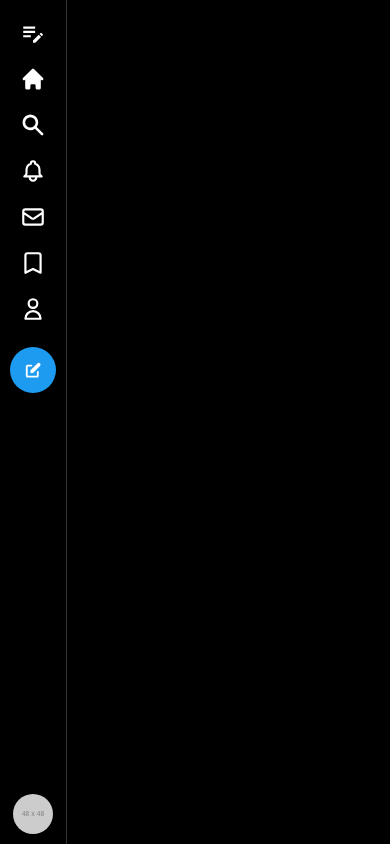
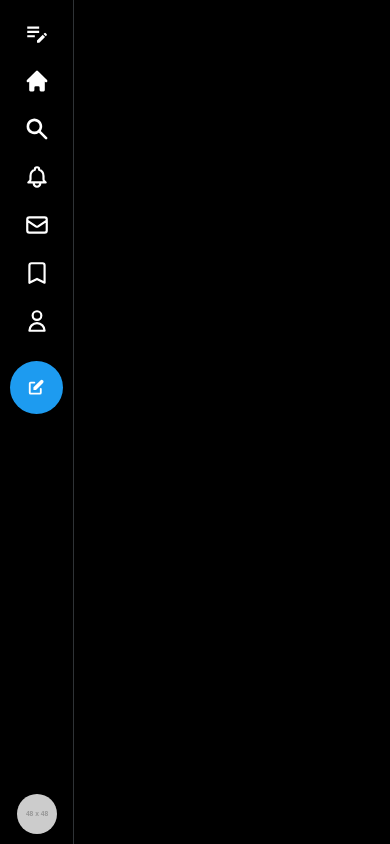
Before and after one commit to darcyinc/darcy, a Next.js app: page / in a window 390 px wide. Built offline with nearby package versions, Linux system fonts and the light colour scheme.

Commit message:
improve mobile ux

```diff
--- a/src/components/LeftNavbar/NavbarProfile/styles.ts
+++ b/src/components/LeftNavbar/NavbarProfile/styles.ts
@@ -14,7 +14,12 @@ export const Container = styled(Link)`
   justify-content: center;
 
   gap: 12px;
+  padding: 12px;
   margin-top: auto;
+
+  @media (max-width: 740px) {
+    padding: 0;
+  }
 
   &:hover {
     background-color: rgba(231, 233, 234, 0.1);
@@ -37,7 +42,7 @@ export const Container = styled(Link)`
     }
   }
 
-  @media (max-width: 600px) {
+  @media (max-width: 740px) {
     > div {
       display: none;
     }
--- a/src/components/LeftNavbar/styles.ts
+++ b/src/components/LeftNavbar/styles.ts
@@ -10,17 +10,24 @@ export const Container = styled.nav`
   align-items: flex-start;
 
   border-right: 1px solid rgb(47, 51, 54);
-  padding: 10px;
+  padding: 20px;
+  padding-left: 40px;
 
   height: 100%;
   width: fit-content;
 
-  @media (max-width: 600px) {
-    align-items: center;
+  @media (min-width: 1400px) {
+    padding-left: 70px;
   }
 
-  @media (min-width: 1400px) {
-    padding-left: 70px;
+  @media (max-width: 950px) {
+    padding-left: 20px;
+  }
+
+  @media (max-width: 740px) {
+    align-items: center;
+    gap: 2px;
+    padding: 10px;
   }
 
   /* Tweet button */
@@ -32,9 +39,9 @@ export const Container = styled.nav`
       display: none;
     }
 
-    @media (max-width: 600px) {
-      height: 46px;
-      width: 46px;
+    @media (max-width: 740px) {
+      height: 53px;
+      width: 53px;
 
       > svg {
         display: block;
@@ -75,7 +82,7 @@ export const NavbarLink = styled(Link)<{ $active?: boolean }>`
     background-color: rgba(231, 233, 234, 0.1);
   }
 
-  @media (max-width: 600px) {
+  @media (max-width: 740px) {
     padding: 10px;
     width: fit-content;
 
--- a/src/styles/GlobalStyles.ts
+++ b/src/styles/GlobalStyles.ts
@@ -20,5 +20,6 @@ export default createGlobalStyle`
     margin: 0;
     padding: 0;
     box-sizing: border-box;
+    transition: all 0.2s ease-in-out;
   }
 `;
```
